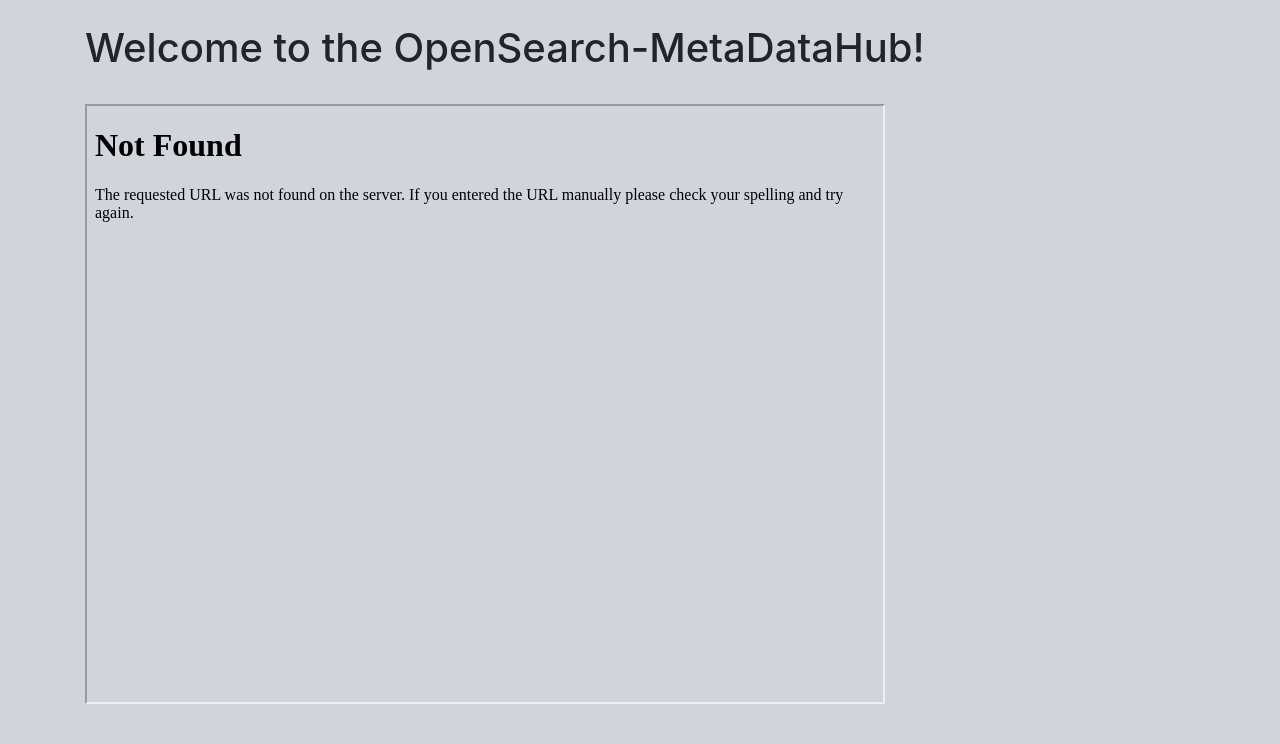
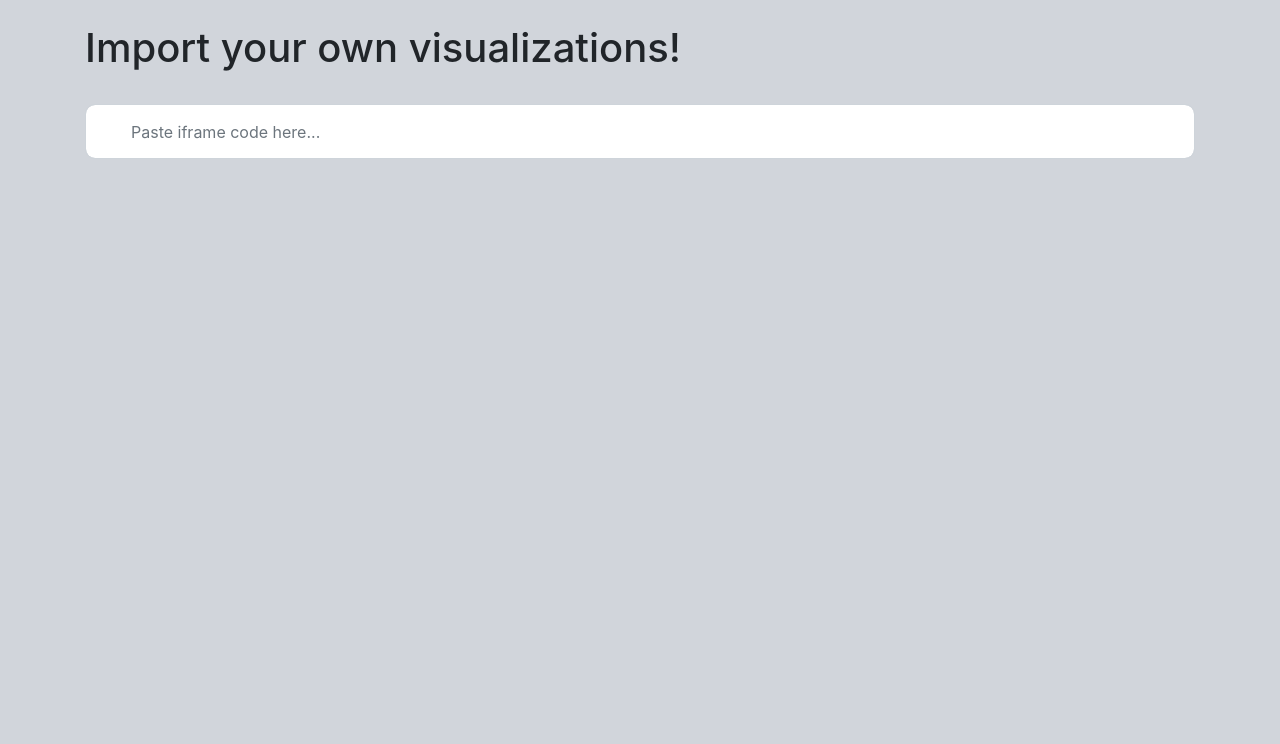
Before and after one commit to amosproj/amos2023ss02-open-search-meta-data-hub, a Flask app: page /statistics in a window 1280 px wide. Shown: the part 56-800 px from the top of the page. Run offline with Flask 3, Linux system fonts and the light colour scheme; some libraries are stand-ins or nearby versions.

Commit message:
Add the ability to paste the iframe of the visualization, created in the os-dashboard, in our website

```diff
--- a/src/web-server/res/app.py
+++ b/src/web-server/res/app.py
@@ -52,5 +52,12 @@
     return render_template('statistics.html')
 
 
+@app.route('/display-iframe', methods=['POST'])
+def display_iframe():
+    iframe_code = request.form.get('iframe_code')
+    return render_template('statistics.html', iframe_code=iframe_code)
+
+
+
 if __name__ == '__main__':
     app.run(host='0.0.0.0', port=8000)
--- a/src/web-server/res/static/css/main.css
+++ b/src/web-server/res/static/css/main.css
@@ -57,3 +57,9 @@
 #resTable {
     display: none;
 }
+
+#iframeContainer iframe {
+    width: 100%;
+    height: 700px;
+    border: none;
+}
--- a/src/web-server/res/templates/statistics.html
+++ b/src/web-server/res/templates/statistics.html
@@ -2,7 +2,16 @@
 
 {% block content %}
 <br>
-<h1>{% block title %} Welcome to the OpenSearch-MetaDataHub! {% endblock %}</h1>
+<h1>{% block title %} Import your own visualizations! {% endblock %}</h1>
 <br>
-<iframe src="http://localhost:5601/app/visualize#/create?embed=true&type=horizontal_bar&indexPattern=d88603d0-046a-11ee-9713-6b34c4284e4f&_g=(filters:!(),refreshInterval:(pause:!t,value:0),time:(from:now-15m,to:now))&_a=(filters:!(),linked:!f,query:(language:kuery,query:''),uiState:(),vis:(aggs:!((enabled:!t,id:'1',params:(),schema:metric,type:count),(enabled:!t,id:'2',params:(field:FileSize,ranges:!((from:0,to:2000),(from:2000,to:4000))),schema:segment,type:range)),params:(addLegend:!t,addTimeMarker:!f,addTooltip:!t,categoryAxes:!((id:CategoryAxis-1,labels:(filter:!f,rotate:0,show:!t,truncate:200),position:left,scale:(type:linear),show:!t,style:(),title:(),type:category)),grid:(categoryLines:!f),labels:(),legendPosition:right,row:!t,seriesParams:!((data:(id:'1',label:Count),drawLinesBetweenPoints:!t,lineWidth:2,mode:normal,show:!t,showCircles:!t,type:histogram,valueAxis:ValueAxis-1)),thresholdLine:(color:%23E7664C,show:!f,style:full,value:10,width:1),times:!(),type:histogram,valueAxes:!((id:ValueAxis-1,labels:(filter:!t,rotate:75,show:!t,truncate:100),name:LeftAxis-1,position:bottom,scale:(mode:normal,type:linear),show:!t,style:(),title:(text:Count),type:value))),title:'',type:horizontal_bar))" height="600" width="800"></iframe>
+
+<form method="POST" action="/display-iframe">
+    <input type="text" name="iframe_code" class="form-control form-input" placeholder="Paste iframe code here..." id="searchField" required>
+</form>
+
+<div id="iframeContainer">
+    {% if iframe_code %}
+        <iframe srcdoc="{{ iframe_code }}"></iframe>
+    {% endif %}
+</div>
 {% endblock %}
```
